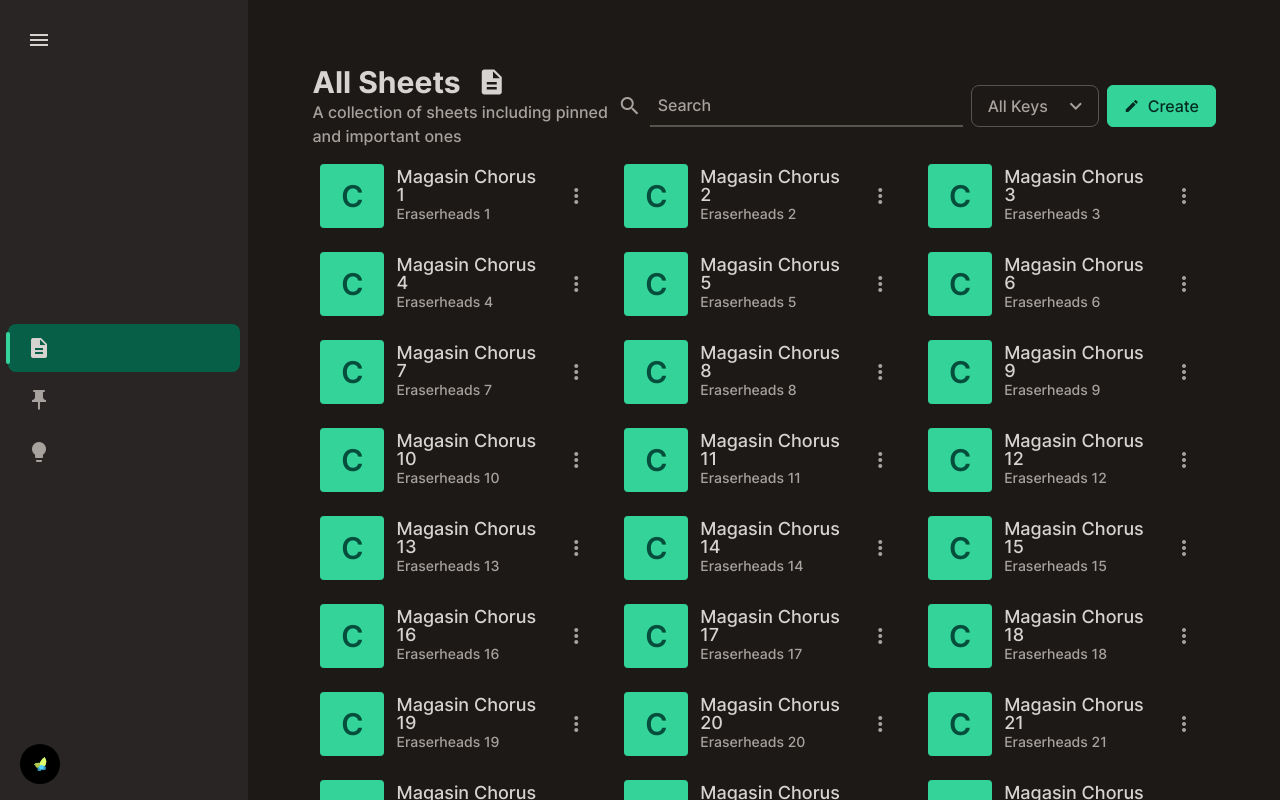
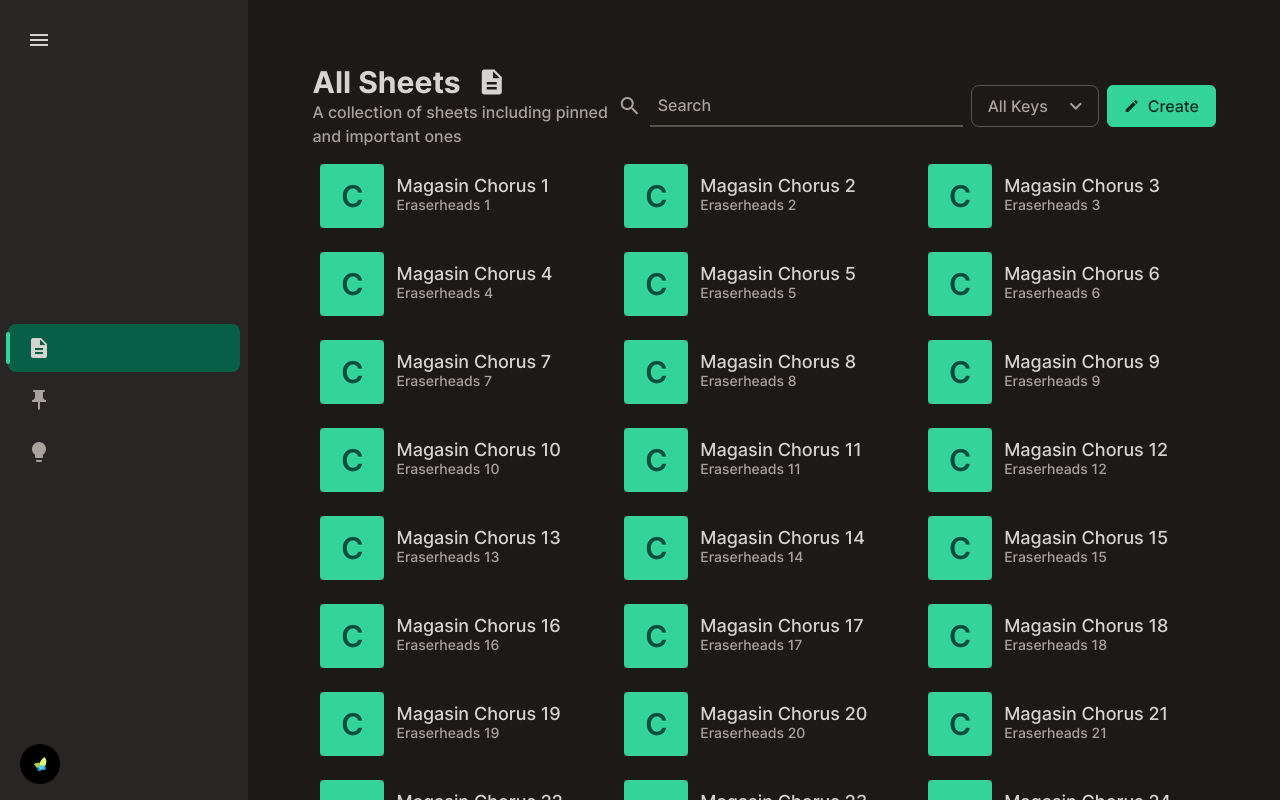
Before and after one commit to Cramzzzberry/qotes, a Vue app: page /home in a window 1280 px wide. Built offline with nearby package versions, Linux system fonts and the light colour scheme.

Commit message:
Removed dropdown on fileitem

```diff
--- a/src/components/pages/HomePage.vue
+++ b/src/components/pages/HomePage.vue
@@ -28,6 +28,7 @@
 
 .fade-y-enter-active,
 .fade-y-leave-active {
+  overflow-x: clip;
   transition:
     opacity 100ms ease-in-out,
     transform 150ms ease-in-out;
--- a/src/components/tabs/AllSheetsTab.vue
+++ b/src/components/tabs/AllSheetsTab.vue
@@ -8,7 +8,7 @@
 </script>
 
 <template>
-  <div class="h-screen grow overflow-y-auto px-16 pb-2">
+  <div class="grow overflow-y-auto px-16 pb-2">
     <!-- top bar -->
     <div
       class="sticky top-0 z-10 mt-12 flex flex-row items-center justify-between bg-stone-900 pb-2 pt-4"
@@ -47,7 +47,7 @@
     <!-- list of sheets -->
     <div class="grid grid-cols-3 gap-2">
       <VFileItem
-        v-for="n in 32"
+        v-for="n in 25"
         :key="n"
         :songTitle="`Magasin Chorus ${n}`"
         :songWritter="`Eraserheads ${n}`"
--- a/src/components/tabs/ImportantSheetsTab.vue
+++ b/src/components/tabs/ImportantSheetsTab.vue
@@ -7,7 +7,7 @@
 </script>
 
 <template>
-  <div class="h-screen grow overflow-y-auto px-16 pb-2">
+  <div class="grow overflow-y-auto px-16 pb-2">
     <!-- top bar -->
     <div
       class="bg-cod-gray-50 sticky top-0 mt-12 flex flex-row items-center justify-between pb-2 pt-4"
--- /dev/null
+++ b/src/components/ui/Loading.vue
@@ -0,0 +1,8 @@
+<script setup></script>
+
+<template>
+<span>wait</span>
+</template>
+
+<style scoped>
+</style>
--- a/src/components/ui/VDropdownList.vue
+++ b/src/components/ui/VDropdownList.vue
@@ -13,7 +13,7 @@
 <template>
   <div class="dropdown relative select-none font-medium">
     <!-- month filter dropdown -->
-    <slot name="button">
+
     <button
       :class="[
         btnType === 'ghost'
@@ -25,7 +25,6 @@
       <span>{{ label }}</span>
       <span class="material-icons"> expand_more </span>
     </button>
-    </slot>
     <div
       tabindex="0"
       :class="[
@@ -40,7 +39,6 @@
       ]"
       class="dropdown-content invisible absolute z-10 min-w-full scale-[98%] overflow-y-auto rounded-xl bg-stone-700 p-2 opacity-0 transition-all"
     >
-      <slot name="dropdown-content">
       <ul class="flex flex-col gap-1">
         <!-- dropdown content -->
         <li v-for="item in list" :key="item" class="w-full">
@@ -62,7 +60,6 @@
           </label>
         </li>
       </ul>
-      </slot>
     </div>
   </div>
 </template>
--- a/src/components/ui/VFileItem.vue
+++ b/src/components/ui/VFileItem.vue
@@ -1,22 +1,9 @@
 <script setup>
-import { ref, onMounted } from 'vue'
-
 defineProps({
   songTitle: String,
   songWritter: String,
   url: String,
   musicKey: String
-})
-
-const menu = ref(null)
-const dropdownPosition = ref('top-end') //used top-end so that the initial scrollable div will not change height
-
-onMounted(() => {
-  if (menu.value.getBoundingClientRect().top > window.innerHeight - 225) {
-    dropdownPosition.value = 'top-end'
-  } else {
-    dropdownPosition.value = 'bottom-end'
-  }
 })
 </script>
 
@@ -36,45 +23,6 @@
         <span class="text-sm text-stone-400">{{ songWritter }}</span>
       </div>
     </div>
-    <VDropdownList :position="dropdownPosition">
-      <template #button>
-        <button
-          @click.stop.prevent
-          class="flex items-center justify-center rounded-lg p-3 transition-colors hover:bg-stone-700"
-          ref="menu"
-        >
-          <span class="material-icons text-stone-400"> more_vert </span>
-        </button>
-      </template>
-      <template #dropdown-content>
-        <ul @click.stop.prevent class="flex flex-col gap-1 whitespace-nowrap">
-          <li>
-            <VButton btnType="ghost" class="w-full">
-              <span class="material-icons"> done </span>
-              <span class="ml-2 text-left">Select</span>
-            </VButton>
-          </li>
-          <li>
-            <VButton btnType="ghost" class="w-full">
-              <span class="material-icons"> push_pin </span>
-              <span class="ml-2 text-left">Pin</span>
-            </VButton>
-          </li>
-          <li>
-            <VButton btnType="ghost" class="w-full">
-              <span class="material-icons"> lightbulb </span>
-              <span class="ml-2 text-left">Put to Important</span>
-            </VButton>
-          </li>
-          <li>
-            <VButton btnType="ghost" class="w-full">
-              <span class="material-icons"> delete </span>
-              <span class="ml-2 text-left">Delete</span>
-            </VButton>
-          </li>
-        </ul>
-      </template>
-    </VDropdownList>
   </router-link>
 </template>
 
```
Lines whose indentation alone changed are shown as unchanged.
